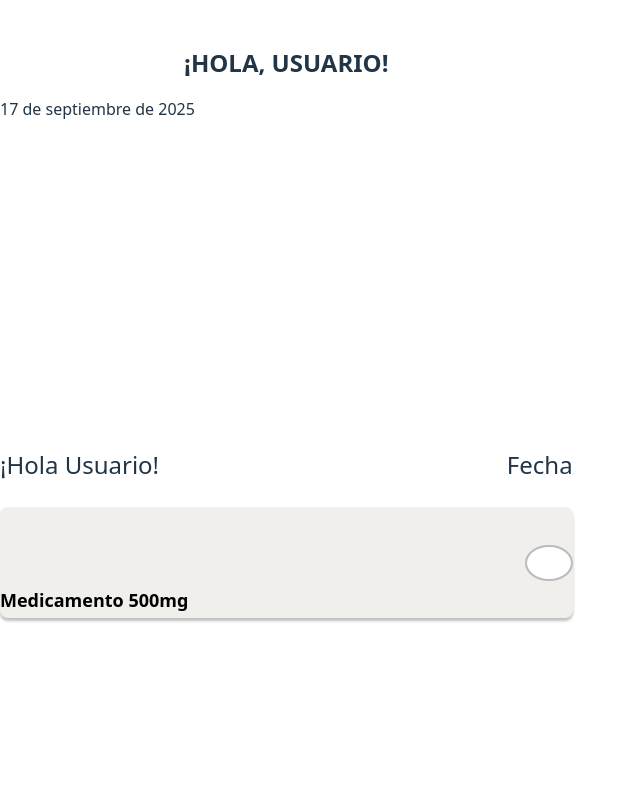
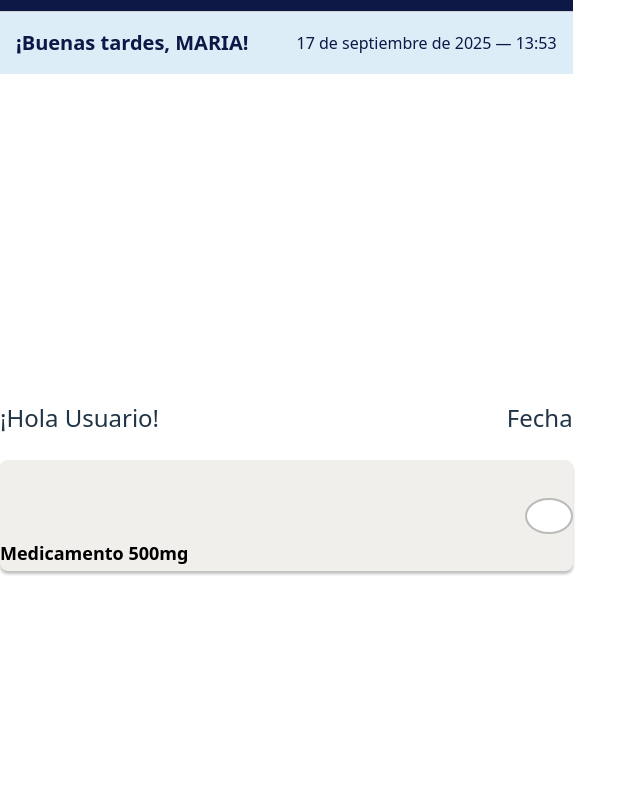
Before and after one commit to Grupo-10-HackathonF5/Grupo-10-HackathonF5-MedReminderFrontEnd, a React (Vite) app: page / in a window 1280 px wide. Shown: the top 800 px of the page, without its empty margins (0-640 px from the left). Built offline with nearby package versions, Linux system fonts and the light colour scheme.

Commit message:
style(greeting): add initial CSS styles

```diff
--- a/src/components/greeting/Greeting.css
+++ b/src/components/greeting/Greeting.css
@@ -0,0 +1,24 @@
+.greeting {
+  background: #DDEDF8;
+  padding: 16px;
+}
+
+.greeting__inner {
+  max-width: 1200px;
+  margin: 0 auto;
+  display: flex;
+  justify-content: space-between;
+  align-items: center;
+}
+
+.greeting__text {
+  margin: 0;
+  font-weight: 700;
+  font-size: 20px;
+  color: #0D1846;
+}
+
+.greeting__date {
+  font-size: 16px;
+  color: #0D1846;
+}
--- a/src/components/greeting/Greeting.jsx
+++ b/src/components/greeting/Greeting.jsx
@@ -1,18 +1,43 @@
+import { useEffect, useState } from "react";
 import "./Greeting.css";
 
-export default function Greeting({ name = "Usuario" }) {
-  // Fecha actual formateada en español
-  const today = new Date().toLocaleDateString("es-ES", {
+export default function Greeting({ name = "MARIA" }) {
+  const [now, setNow] = useState(new Date());
+
+  useEffect(() => {
+    const timer = setInterval(() => setNow(new Date()), 60000);
+    return () => clearInterval(timer);
+  }, []);
+
+  const hours = now.getHours();
+  let greetingText = "¡Hola";
+  if (hours >= 6 && hours < 12) {
+    greetingText = "¡Buenos días";
+  } else if (hours >= 12 && hours < 18) {
+    greetingText = "¡Buenas tardes";
+  } else {
+    greetingText = "¡Buenas noches";
+  }
+
+  const dateStr = now.toLocaleDateString("es-ES", {
     day: "numeric",
     month: "long",
     year: "numeric",
+  });
+  const timeStr = now.toLocaleTimeString("es-ES", {
+    hour: "2-digit",
+    minute: "2-digit",
   });
 
   return (
     <section className="greeting">
       <div className="greeting__inner">
-        <h2 className="greeting__text">¡HOLA, {name.toUpperCase()}!</h2>
-        <span className="greeting__date">{today}</span>
+        <h2 className="greeting__text">
+          {greetingText}, {name.toUpperCase()}!
+        </h2>
+        <span className="greeting__date">
+          {dateStr} — {timeStr}
+        </span>
       </div>
     </section>
   );
```
